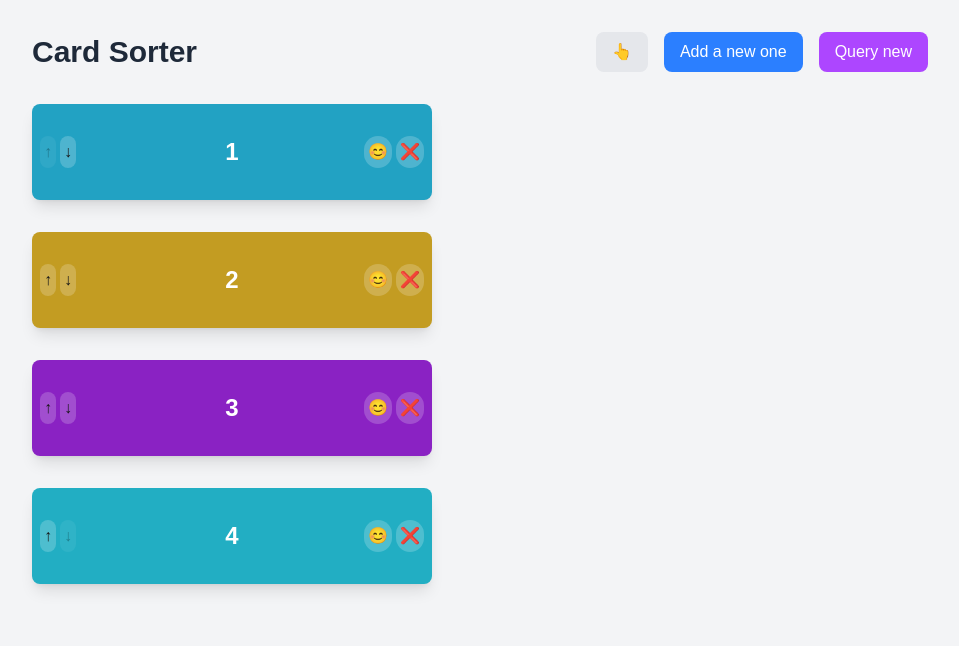
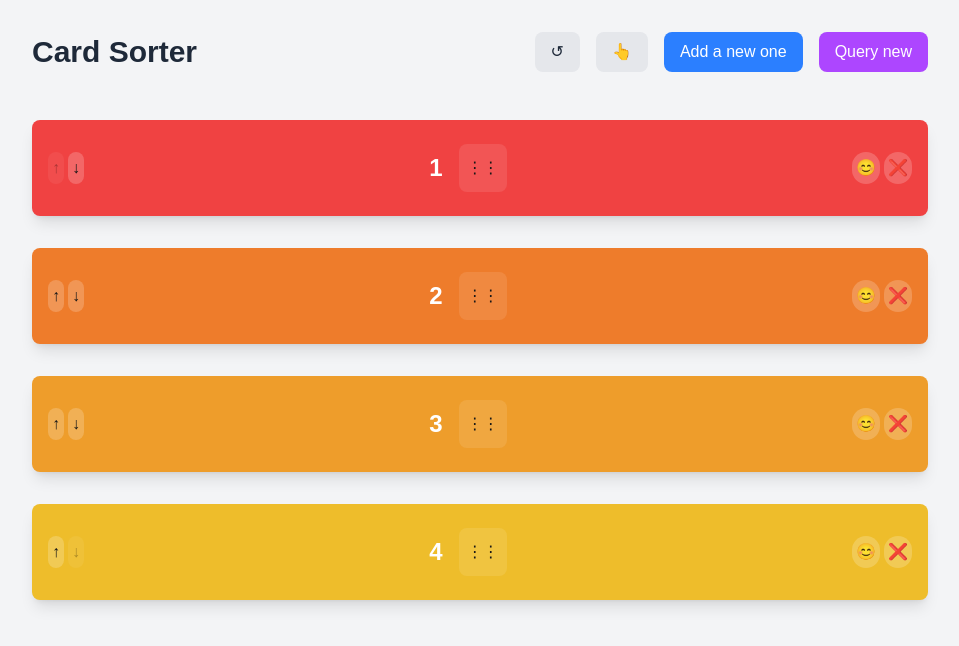
Before and after one commit to jasonjgeiger/SortingPrototype, a Next.js app: page / in a window 1280 px wide. Shown: the top 646 px of the page, without its empty margins (160-1119 px from the left). Built offline with nearby package versions, Linux system fonts and the light colour scheme.

Commit message:
fixed drag and added color spectrum

```diff
--- a/src/components/Card.tsx
+++ b/src/components/Card.tsx
@@ -1,106 +1,66 @@
-import { useDrag, useDrop } from 'react-dnd';
-import { motion } from 'framer-motion';
+import { motion, Reorder, useDragControls } from 'framer-motion';
 import { Card as CardType } from '@/types/sorting';
 
 interface CardProps {
   card: CardType;
   index: number;
-  moveCard: (dragIndex: number, hoverIndex: number) => void;
   onPinCard: (index: number) => void;
   onRemoveCard: (index: number) => void;
+  onMove: (fromIndex: number, toIndex: number) => void;
   showDragHandle: boolean;
+  totalCards: number;
+  onDragStart: () => void;
+  onDragEnd: () => void;
 }
 
-interface DragItem {
-  id: string;
-  index: number;
-  isRecommendation: boolean;
-  isPinned: boolean;
-}
-
-export const Card = ({ card, index, moveCard, onPinCard, onRemoveCard, showDragHandle }: CardProps) => {
-  const [{ isDragging }, drag] = useDrag<DragItem, void, { isDragging: boolean }>(() => ({
-    type: 'CARD',
-    item: { id: card.id, index, isRecommendation: card.isRecommendation, isPinned: card.isPinned },
-    collect: (monitor) => ({
-      isDragging: !!monitor.isDragging(),
-    }),
-  }));
-
-  const [{ isOver }, drop] = useDrop<DragItem, void, { isOver: boolean }>(() => ({
-    accept: 'CARD',
-    drop: (item) => {
-      if (item.index !== index && !item.isPinned) {
-        onPinCard(item.index);
-      }
-    },
-    hover: (item, monitor) => {
-      if (item.index === index) {
-        return;
-      }
-
-      const clientOffset = monitor.getClientOffset();
-      if (!clientOffset) return;
-
-      const hoveredElement = document.elementFromPoint(clientOffset.x, clientOffset.y);
-      if (!hoveredElement) return;
-
-      const hoveredRect = hoveredElement.getBoundingClientRect();
-      const hoverMiddle = hoveredRect.top + hoveredRect.height / 2;
-      const hoverClientY = clientOffset.y;
-
-      if (item.index < index && hoverClientY < hoverMiddle) {
-        return;
-      }
-      if (item.index > index && hoverClientY > hoverMiddle) {
-        return;
-      }
-
-      moveCard(item.index, index);
-      item.index = index;
-    },
-    collect: (monitor) => ({
-      isOver: !!monitor.isOver(),
-    }),
-  }));
-
-  const handleMove = (newIndex: number) => {
-    moveCard(index, newIndex);
-    if (!card.isPinned) {
-      onPinCard(newIndex);
-    }
-  };
+export const Card = ({
+  card,
+  index,
+  onPinCard,
+  onRemoveCard,
+  onMove,
+  showDragHandle,
+  totalCards,
+  onDragStart,
+  onDragEnd
+}: CardProps) => {
+  const dragControls = useDragControls();
 
   return (
+    <Reorder.Item
+      value={card}
+      id={card.id}
+      dragListener={false}
+      dragControls={dragControls}
+      className="py-4 w-full flex justify-center"
+      style={{ position: 'relative' }}
+      onDragStart={onDragStart}
+      onDragEnd={onDragEnd}
+    >
       <motion.div
-      ref={drop as unknown as React.RefObject<HTMLDivElement>}
-      className={`w-[400px] h-24 rounded-lg shadow-lg flex items-center select-none relative ${
-        isDragging ? 'opacity-50' : 'opacity-100'
-      } ${card.isPinned ? 'ring-2 ring-blue-500' : ''} ${
-        isOver ? 'my-24' : ''
-      }`}
-      style={{ backgroundColor: card.color }}
-      whileHover={{ scale: 1.01 }}
-      whileTap={{ scale: 0.99 }}
+        layout="position"
+        className="w-full max-w-4xl rounded-lg shadow-lg flex items-center select-none px-4"
+        style={{
+          backgroundColor: card.color,
+          height: '6rem',
+          touchAction: 'none'
+        }}
+        initial={false}
+        animate={{
+          transition: {
+            type: "spring",
+            stiffness: 300,
+            damping: 25,
+            mass: 0.8
+          }
+        }}
       >
-      {/* Drag Handle */}
-      {showDragHandle && (
-        <div
-          ref={drag as unknown as React.RefObject<HTMLDivElement>}
-          className="absolute bottom-0 left-1/2 -translate-x-1/2 w-12 h-6 flex items-center justify-center cursor-move"
-        >
-          <div className="w-full h-full flex items-center justify-center hover:bg-white/10 rounded-b-lg">
-            <span className="text-white text-2xl">⋮⋮</span>
-          </div>
-        </div>
-      )}
-
         {/* Arrow Controls */}
-      <div className="absolute left-2 top-1/2 -translate-y-1/2 flex gap-1">
+        <div className="flex gap-1">
           <button
             onClick={(e) => {
               e.stopPropagation();
-            handleMove(index - 1);
+              onMove(index, index - 1);
             }}
             className="p-1 rounded-full bg-white/20 hover:bg-white/30 disabled:opacity-30"
             title="Move up"
@@ -111,40 +71,63 @@ export const Card = ({ card, index, moveCard, onPinCard, onRemoveCard, showDragH
           <button
             onClick={(e) => {
               e.stopPropagation();
-            handleMove(index + 1);
+              onMove(index, index + 1);
             }}
             className="p-1 rounded-full bg-white/20 hover:bg-white/30 disabled:opacity-30"
             title="Move down"
-          disabled={index === 3}
+            disabled={index === totalCards - 1}
           >
             ↓
           </button>
         </div>
 
-      {/* Card Content */}
+        {/* Card Content with Drag Handle */}
         <div className="flex-1 flex items-center justify-center">
+          <div className="flex items-center gap-4">
             <span className="text-white text-2xl font-bold select-none">{card.value}</span>
+            <div
+              className="w-12 h-12 flex items-center justify-center cursor-grab active:cursor-grabbing bg-white/10 rounded-lg hover:bg-white/20"
+              onPointerDown={(e) => {
+                e.stopPropagation();
+                dragControls.start(e);
+              }}
+            >
+              <span className="select-none">⋮⋮</span>
+            </div>
+          </div>
         </div>
 
         {/* Liked Indicator */}
         {card.isPinned && (
-        <div className="absolute top-0 left-0 w-full flex justify-center">
+          <motion.div
+            initial={{ opacity: 0, y: -10 }}
+            animate={{ opacity: 1, y: 0 }}
+            exit={{ opacity: 0, y: -10 }}
+            className="absolute top-0 left-0 w-full flex justify-center pointer-events-none"
+          >
             <span className="bg-blue-500 text-white px-2 py-1 rounded-b-lg text-xs font-bold">
               Liked
             </span>
-        </div>
+          </motion.div>
         )}
 
         {/* Action Buttons */}
-      <div className="absolute right-2 top-1/2 -translate-y-1/2 flex gap-1">
-        {card.isRecommendation && !card.isPinned && (
+        <div className="flex gap-1">
+          {card.isRecommendation && (
             <button
               onClick={(e) => {
                 e.stopPropagation();
+                if (!card.isPinned) {
                   onPinCard(index);
+                }
               }}
-            className="p-1 rounded-full bg-white/20 hover:bg-white/30"
-            title="Like this card"
+              className={`p-1 rounded-full ${
+                card.isPinned
+                  ? 'bg-white/10 cursor-default opacity-30'
+                  : 'bg-white/20 hover:bg-white/30'
+              }`}
+              title={card.isPinned ? "Already liked" : "Like this card"}
+              disabled={card.isPinned}
             >
               😊
             </button>
@@ -161,5 +144,6 @@ export const Card = ({ card, index, moveCard, onPinCard, onRemoveCard, showDragH
           </button>
         </div>
       </motion.div>
+    </Reorder.Item>
   );
 };
--- a/src/components/SortingContainer.tsx
+++ b/src/components/SortingContainer.tsx
@@ -1,61 +1,81 @@
 "use client"
 
 import { useState, useCallback } from 'react';
-import { DndProvider } from 'react-dnd';
-import { HTML5Backend } from 'react-dnd-html5-backend';
+import { Reorder, AnimatePresence } from 'framer-motion';
 import { Card } from './Card';
 import { Card as CardType } from '@/types/sorting';
+
+const getColorFromValue = (value: number): string => {
+  // Create a 14-color spectrum that follows ROYGBIV and cycles
+  const colors = [
+    'hsl(0, 85%, 60%)',     // Red
+    'hsl(25, 85%, 55%)',    // Orange-Red
+    'hsl(35, 85%, 55%)',    // Orange
+    'hsl(45, 85%, 55%)',    // Orange-Yellow
+    'hsl(60, 85%, 55%)',    // Yellow
+    'hsl(90, 85%, 45%)',    // Yellow-Green
+    'hsl(120, 85%, 40%)',   // Green
+    'hsl(180, 85%, 40%)',   // Cyan
+    'hsl(210, 85%, 50%)',   // Light Blue
+    'hsl(240, 85%, 55%)',   // Blue
+    'hsl(270, 85%, 55%)',   // Purple
+    'hsl(285, 85%, 45%)',   // Purple-Violet
+    'hsl(300, 85%, 45%)',   // Violet
+    'hsl(330, 85%, 55%)',   // Pink
+  ];
+
+  // Use modulo to cycle through the colors
+  const colorIndex = (value - 1) % colors.length;
+  return colors[colorIndex];
+};
 
 const generateInitialCards = (count: number): CardType[] => {
   return Array.from({ length: count }, (_, i) => ({
     id: `card-${i}`,
     value: i + 1,
-    color: `hsl(${Math.random() * 360}, 70%, 45%)`,
+    color: getColorFromValue(i + 1),
     isPinned: false,
     isRecommendation: true
   }));
 };
 
-const CardList = ({ cards, moveCard, onPinCard, onRemoveCard, showDragHandle }: {
-  cards: CardType[];
-  moveCard: (dragIndex: number, hoverIndex: number) => void;
-  onPinCard: (index: number) => void;
-  onRemoveCard: (index: number) => void;
-  showDragHandle: boolean;
-}) => {
-  return (
-    <div className="space-y-8">
-      {cards.map((card, index) => (
-        <Card
-          key={card.id}
-          card={card}
-          index={index}
-          moveCard={moveCard}
-          onPinCard={onPinCard}
-          onRemoveCard={onRemoveCard}
-          showDragHandle={showDragHandle}
-        />
-      ))}
-    </div>
-  );
-};
-
 export const SortingContainer = () => {
   const [cards, setCards] = useState<CardType[]>(generateInitialCards(4));
   const [showDragHandles, setShowDragHandles] = useState(false);
+  const [draggedCardId, setDraggedCardId] = useState<string | null>(null);
 
-  const moveCard = useCallback((dragIndex: number, hoverIndex: number) => {
-    setCards((prevCards) => {
+  const handleReset = useCallback(() => {
+    setCards(generateInitialCards(4));
+  }, []);
+
+  const handleMove = useCallback((fromIndex: number, toIndex: number) => {
+    if (toIndex < 0 || toIndex >= cards.length) return;
+    setCards(prevCards => {
       const newCards = [...prevCards];
-      const draggedCard = newCards[dragIndex];
-      newCards.splice(dragIndex, 1);
-      newCards.splice(hoverIndex, 0, draggedCard);
+      const [movedCard] = newCards.splice(fromIndex, 1);
+      // Pin the card when moved
+      if (!movedCard.isPinned) {
+        movedCard.isPinned = true;
+      }
+      newCards.splice(toIndex, 0, movedCard);
       return newCards;
     });
-  }, []);
+  }, [cards.length]);
+
+  const handleReorder = useCallback((newCards: CardType[]) => {
+    setCards(prevCards => {
+      return newCards.map(card => {
+        // Only pin the card that was actually dragged
+        if (card.id === draggedCardId && !card.isPinned) {
+          return { ...card, isPinned: true };
+        }
+        return card;
+      });
+    });
+  }, [draggedCardId]);
 
   const handlePinCard = useCallback((index: number) => {
-    setCards((prevCards) => {
+    setCards(prevCards => {
       const newCards = [...prevCards];
       newCards[index] = { ...newCards[index], isPinned: true };
       return newCards;
@@ -63,16 +83,14 @@ export const SortingContainer = () => {
   }, []);
 
   const handleRemoveCard = useCallback((index: number) => {
-    setCards((prevCards) => {
+    setCards(prevCards => {
       const newCards = [...prevCards];
       newCards.splice(index, 1);
-      // Find the highest value among remaining cards
       const maxValue = Math.max(...newCards.map(card => card.value), 0);
-      // Add a new card with value one higher than the highest
       newCards.push({
         id: `card-${Date.now()}`,
         value: maxValue + 1,
-        color: `hsl(${Math.random() * 360}, 70%, 45%)`,
+        color: getColorFromValue(maxValue + 1),
         isPinned: false,
         isRecommendation: true
       });
@@ -83,25 +101,22 @@ export const SortingContainer = () => {
   const handleReloadRecommendations = useCallback(() => {
     setCards((prevCards) => {
       const newCards = [...prevCards];
-      // Find the highest unpinned card
       const unpinnedCards = newCards.filter(card => !card.isPinned);
-      if (unpinnedCards.length === 0) return newCards; // If all cards are pinned, do nothing
+      if (unpinnedCards.length === 0) return newCards;
 
       const highestUnpinnedCard = unpinnedCards.reduce((highest, current) =>
         current.value > highest.value ? current : highest
       );
 
-      // Find the index of the highest unpinned card
       const indexToReplace = newCards.findIndex(card =>
         card.id === highestUnpinnedCard.id
       );
 
-      // Replace it with a new card
       const maxValue = Math.max(...newCards.map(card => card.value), 0);
       newCards[indexToReplace] = {
         id: `card-${Date.now()}`,
         value: maxValue + 1,
-        color: `hsl(${Math.random() * 360}, 70%, 45%)`,
+        color: getColorFromValue(maxValue + 1),
         isPinned: true,
         isRecommendation: true
       };
@@ -137,7 +152,7 @@ export const SortingContainer = () => {
         newCards[index] = {
           id: `card-${Date.now()}-${i}`,
           value: maxValue + i + 1,
-          color: `hsl(${Math.random() * 360}, 70%, 45%)`,
+          color: getColorFromValue(maxValue + i + 1),
           isPinned: false,
           isRecommendation: true
         };
@@ -166,12 +181,18 @@ export const SortingContainer = () => {
   }, []);
 
   return (
-    <DndProvider backend={HTML5Backend}>
     <div className="min-h-screen bg-gray-100 py-8">
       <div className="max-w-4xl mx-auto">
         <div className="flex justify-between items-center mb-8">
           <h1 className="text-3xl font-bold text-gray-800">Card Sorter</h1>
           <div className="space-x-4">
+            <button
+              onClick={handleReset}
+              className="px-4 py-2 bg-gray-200 text-gray-800 rounded-lg hover:bg-gray-300 transition-colors"
+              title="Reset to initial state"
+            >
+              ↺
+            </button>
             <button
               onClick={() => setShowDragHandles(!showDragHandles)}
               className="px-4 py-2 bg-gray-200 text-gray-800 rounded-lg hover:bg-gray-300 transition-colors"
@@ -194,15 +215,35 @@ export const SortingContainer = () => {
           </div>
         </div>
 
-          <CardList
-            cards={cards}
-            moveCard={moveCard}
+        <Reorder.Group
+          axis="y"
+          values={cards}
+          onReorder={handleReorder}
+          className="flex flex-col"
+          layoutScroll
+          style={{
+            minHeight: cards.length * 120 + 'px',  // Approximate height based on card count
+            position: 'relative'
+          }}
+        >
+          <AnimatePresence>
+            {cards.map((card, index) => (
+              <Card
+                key={card.id}
+                card={card}
+                index={index}
                 onPinCard={handlePinCard}
                 onRemoveCard={handleRemoveCard}
+                onMove={handleMove}
                 showDragHandle={showDragHandles}
+                totalCards={cards.length}
+                onDragStart={() => setDraggedCardId(card.id)}
+                onDragEnd={() => setDraggedCardId(null)}
               />
+            ))}
+          </AnimatePresence>
+        </Reorder.Group>
       </div>
     </div>
-    </DndProvider>
   );
 };
```
Also changed, not shown: vercel.json (added). Lines whose indentation alone changed are shown as unchanged.
